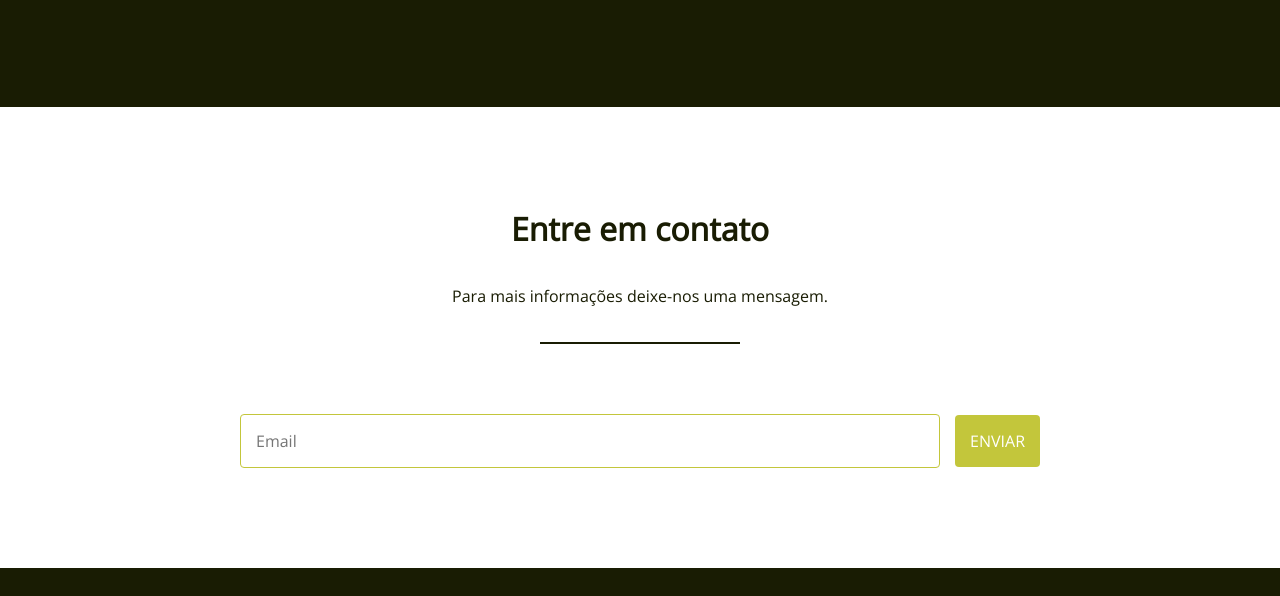
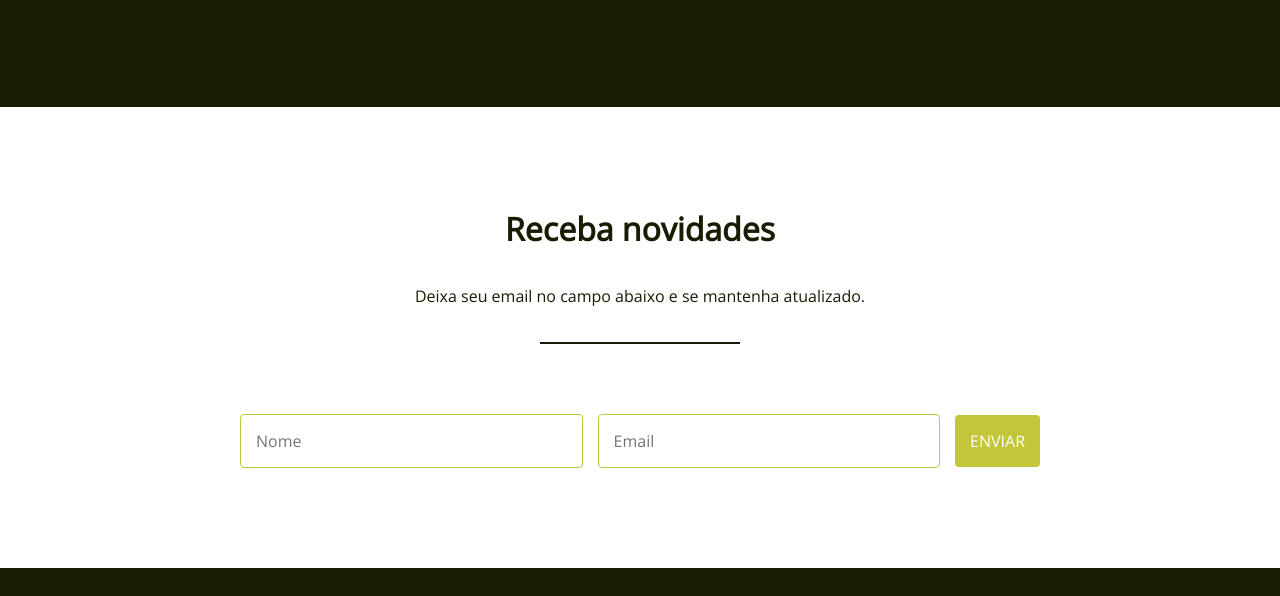
Before and after one commit to blenderangola/blenderangola.github.io, a plain HTML site: page index.html in a window 1280 px wide. Shown: the part 3161-3757 px from the top of the page. Drawn offline with nearby package versions, Linux system fonts and the light colour scheme.

Commit message:
fixing form

```diff
--- a/index.html
+++ b/index.html
@@ -97,14 +97,15 @@
     </section>
 
     <section class="contacts" id="contacts">
-        <h3>Entre em contato</h3>
+        <h3>Receba novidades</h3>
         <p>
-            Para mais informações deixe-nos uma mensagem.
+            Deixa seu email no campo abaixo e se mantenha atualizado.
         </p>
         <hr>
         <form>
-            <input type="text" placeholder="Email" />
-            <button type="button" onclick="Enviar('blenderangola@gmail.com');">Enviar</button>
+            <input type="text" placeholder="Nome">
+            <input type="email" placeholder="Email" />
+            <button type="submit" class="btn">Enviar</button>
         </form>
     </section>
 
```
